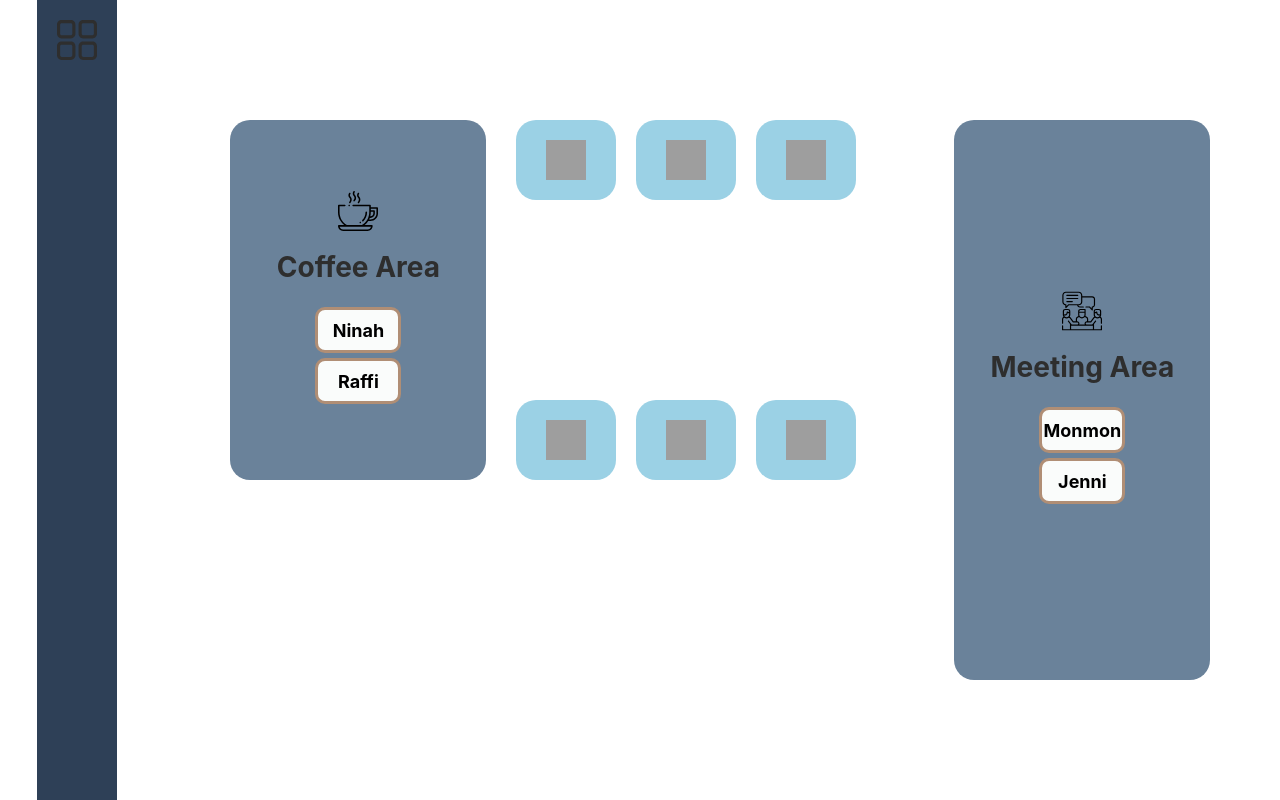
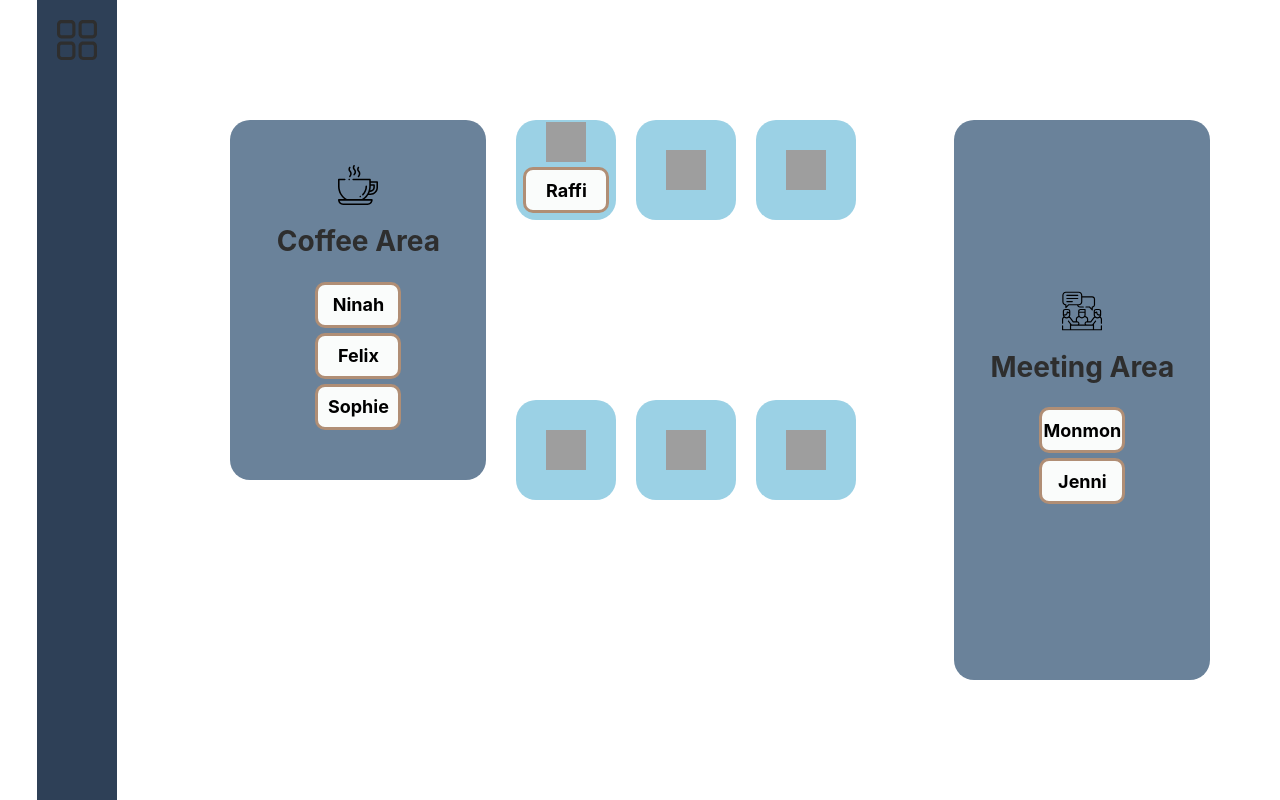
Before and after one commit to MengjieZhao/cubicles, a React (Create React App) app: page / in a window 1280 px wide. Built offline with nearby package versions, Linux system fonts and the light colour scheme; grey boxes are pictures that could not be loaded.

Commit message:
add UserAtWork

```diff
--- a/src/components/Desk/Desk.css
+++ b/src/components/Desk/Desk.css
@@ -1,12 +1,13 @@
 
 .desk {
   display: flex;
+  flex-direction: column;
   align-content: center;
   align-items: center;
   justify-content: center;
   background: #9BD1E5;
   border-radius: 20px;
-  height: 80px;
+  height: 100px;
   width: 100px;
   color: black;
   margin-inline: 10px;
--- a/src/components/Desk/Desk.js
+++ b/src/components/Desk/Desk.js
@@ -1,13 +1,32 @@
 import React from 'react';
 import './Desk.css';
 import PropTypes from 'prop-types';
+import { Droppable } from 'react-beautiful-dnd';
 import desktop from '../../statics/desktop.svg';
+import { useGlobalState } from '../../contexts/globalState';
+import User from '../User/User';
 
-// eslint-disable-next-line no-unused-vars
 function Desk({ id }) {
+  const [{ usersAtWork }] = useGlobalState();
+  // eslint-disable-next-line no-unused-vars
+  const usersAtDesk = usersAtWork[id] || [];
+  console.log(usersAtDesk);
+
+  const UserList = React.memo(() => usersAtDesk.map((user, index) => (
+    <User user={user} index={index} key={user.id} />
+  )));
+
   return (
     <div className="desk">
       <img className="desk_img" src={desktop} alt="desk" />
+      <Droppable droppableId="break">
+        {(provided) => (
+          <div ref={provided.innerRef} {...provided.droppableProps}>
+            <UserList users={usersAtDesk} />
+            {provided.placeholder}
+          </div>
+        )}
+      </Droppable>
     </div>
 
   );
--- a/src/components/Menu/Menu.css
+++ b/src/components/Menu/Menu.css
@@ -1,5 +1,4 @@
 .Menu {
-    top: 0;
     left: 0;
     justify-content: flex-start;
     align-items: center;
--- a/src/components/Office/Office.js
+++ b/src/components/Office/Office.js
@@ -8,7 +8,6 @@ import WorkingArea from '../WorkingArea/WorkingArea';
 import { ACTIONS, useGlobalState } from '../../contexts/globalState';
 
 function Office() {
-  // eslint-disable-next-line no-unused-vars
   const [{ usersInMeeting, usersInBreak }, dispatch] = useGlobalState();
 
   const getList = (id) => {
--- a/src/contexts/globalState.js
+++ b/src/contexts/globalState.js
@@ -4,9 +4,9 @@ import React, {
 import PropTypes from 'prop-types';
 
 const initialState = {
-  users: [],
+  usersAtWork: { 1: [{ id: '0', name: 'Raffi' }] },
   usersInMeeting: [{ id: '1', name: 'Monmon' }, { id: '2', name: 'Jenni' }],
-  usersInBreak: [{ id: '3', name: 'Ninah' }, { id: '4', name: 'Raffi' }],
+  usersInBreak: [{ id: '3', name: 'Ninah' }, { id: '4', name: 'Felix' }, { id: '5', name: 'Sophie' }],
 };
 const GlobalStateContext = createContext(initialState);
 const { Provider } = GlobalStateContext;
```
